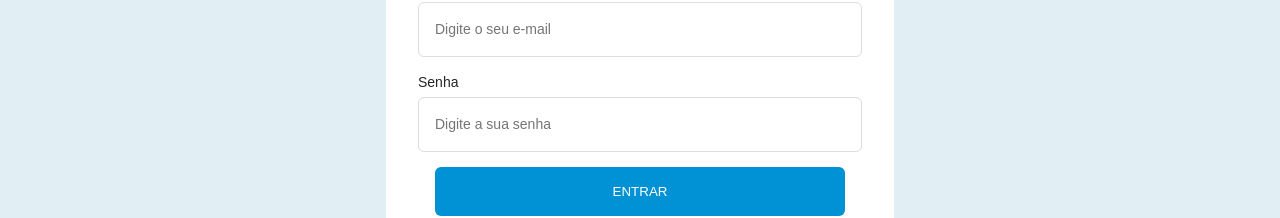
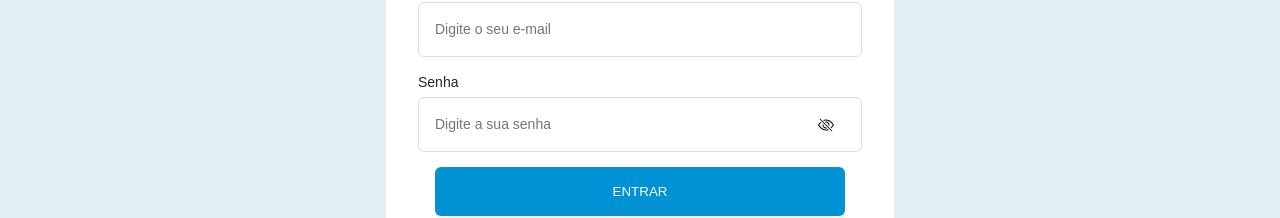
Before and after one commit to paulohenriqueresende10/rbm-resource-manager, a React (Create React App) app: page / in a window 1280 px wide. Shown: the part 344-562 px from the top of the page. Built offline with nearby package versions, Linux system fonts and the light colour scheme.

Commit message:
feat: olhinho no input tipo password

```diff
--- /dev/null
+++ b/src/assets/svg/closedEye-icon.js
@@ -0,0 +1,20 @@
+import React from "react";
+
+function Icon() {
+  return (
+    <svg
+      xmlns="http://www.w3.org/2000/svg"
+      width="16"
+      height="16"
+      fill="currentColor"
+      className="bi bi-eye-slash"
+      viewBox="0 0 16 16"
+    >
+      <path d="M13.359 11.238C15.06 9.72 16 8 16 8s-3-5.5-8-5.5a7.028 7.028 0 00-2.79.588l.77.771A5.944 5.944 0 018 3.5c2.12 0 3.879 1.168 5.168 2.457A13.134 13.134 0 0114.828 8c-.058.087-.122.183-.195.288-.335.48-.83 1.12-1.465 1.755-.165.165-.337.328-.517.486l.708.709z"></path>
+      <path d="M11.297 9.176a3.5 3.5 0 00-4.474-4.474l.823.823a2.5 2.5 0 012.829 2.829l.822.822zm-2.943 1.299l.822.822a3.5 3.5 0 01-4.474-4.474l.823.823a2.5 2.5 0 002.829 2.829z"></path>
+      <path d="M3.35 5.47c-.18.16-.353.322-.518.487A13.134 13.134 0 001.172 8l.195.288c.335.48.83 1.12 1.465 1.755C4.121 11.332 5.881 12.5 8 12.5c.716 0 1.39-.133 2.02-.36l.77.772A7.029 7.029 0 018 13.5C3 13.5 0 8 0 8s.939-1.721 2.641-3.238l.708.709zm10.296 8.884l-12-12 .708-.708 12 12-.708.708z"></path>
+    </svg>
+  );
+}
+
+export default Icon;
--- /dev/null
+++ b/src/assets/svg/openEye-icon.js
@@ -0,0 +1,19 @@
+import React from "react";
+
+function Icon() {
+  return (
+    <svg
+      xmlns="http://www.w3.org/2000/svg"
+      width="16"
+      height="16"
+      fill="currentColor"
+      className="bi bi-eye"
+      viewBox="0 0 16 16"
+    >
+      <path d="M16 8s-3-5.5-8-5.5S0 8 0 8s3 5.5 8 5.5S16 8 16 8zM1.173 8a13.133 13.133 0 011.66-2.043C4.12 4.668 5.88 3.5 8 3.5c2.12 0 3.879 1.168 5.168 2.457A13.133 13.133 0 0114.828 8c-.058.087-.122.183-.195.288-.335.48-.83 1.12-1.465 1.755C11.879 11.332 10.119 12.5 8 12.5c-2.12 0-3.879-1.168-5.168-2.457A13.134 13.134 0 011.172 8z"></path>
+      <path d="M8 5.5a2.5 2.5 0 100 5 2.5 2.5 0 000-5zM4.5 8a3.5 3.5 0 117 0 3.5 3.5 0 01-7 0z"></path>
+    </svg>
+  );
+}
+
+export default Icon;
--- a/src/components/atoms/input-container/input-container-index.tsx
+++ b/src/components/atoms/input-container/input-container-index.tsx
@@ -1,3 +1,4 @@
+import EyeIcon from 'components/particles/eye/eye-index'
 import Input from 'components/particles/input/input-index'
 import Label from 'components/particles/label/label-index'
 import React, { ReactNode } from 'react'
@@ -7,16 +8,21 @@ type InputContainerProps = {
     children : ReactNode;
     showLabel?: boolean;
     placeholder?: string;
-    type: "text" | "password";
+    type: "text" | "password" | any;
 }
 
 export default function InputContainer({children, showLabel, type, placeholder}: InputContainerProps) {
   return (
+    <>
     <Styled.StyledInputContainer >
         {showLabel &&
             <Label>{children}</Label>
         }
-        <Input type={type} placeholder={placeholder}/>
+        <Input type={type} placeholder={placeholder }/>
+        {type==='password' &&
+        <EyeIcon/>}
     </Styled.StyledInputContainer>
+    </>
+
   )
 }
--- /dev/null
+++ b/src/components/particles/eye/eye-index.tsx
@@ -0,0 +1,20 @@
+import React, { useState } from 'react';
+import * as Styled from './eye-style'
+
+
+export default function EyeIcon(){
+
+    const [isEyeOpen, setIsEyeOpen] = useState<boolean>(false);
+
+    function handleOpenEye(){
+        setIsEyeOpen(!isEyeOpen)
+    }
+    return(
+        <>
+        <Styled.StyledSpan
+        onClick={()=>handleOpenEye()}
+        > {isEyeOpen ?(<Styled.StyledOpenEye/>) : (<Styled.StyledClosedEyeIcon/>)}
+        </Styled.StyledSpan>
+        </>
+    )
+}
--- /dev/null
+++ b/src/components/particles/eye/eye-style.ts
@@ -0,0 +1,20 @@
+import styled from "styled-components";
+import { THEME } from "contants";
+import OpenEyeIcon from '../../../assets/svg/openEye-icon';
+import ClosedEyeIcon from '../../../assets/svg/closedEye-icon';
+
+export const StyledSpan = styled.span`
+    cursor: pointer;
+    width: 15px;
+    position: absolute;
+    margin-left: 400px;
+    margin-top: 30px;
+`;
+
+export const StyledOpenEye = styled(OpenEyeIcon)`
+
+`;
+
+export const StyledClosedEyeIcon = styled(ClosedEyeIcon)`
+
+`;
--- a/src/components/particles/input/input-index.tsx
+++ b/src/components/particles/input/input-index.tsx
@@ -1,4 +1,5 @@
 import React from 'react'
+import EyeIcon from '../eye/eye-index';
 import * as Styled from "./input-style";
 export interface InputPropsInterface
   extends React.InputHTMLAttributes<HTMLInputElement> {}
@@ -8,7 +9,7 @@ export default function Input({
     ...restProps
   }: InputPropsInterface) {
   return (
-    <Styled.StyledInput {...restProps} />
+    <Styled.StyledInput {...restProps}/>
 
   )
 }
```
